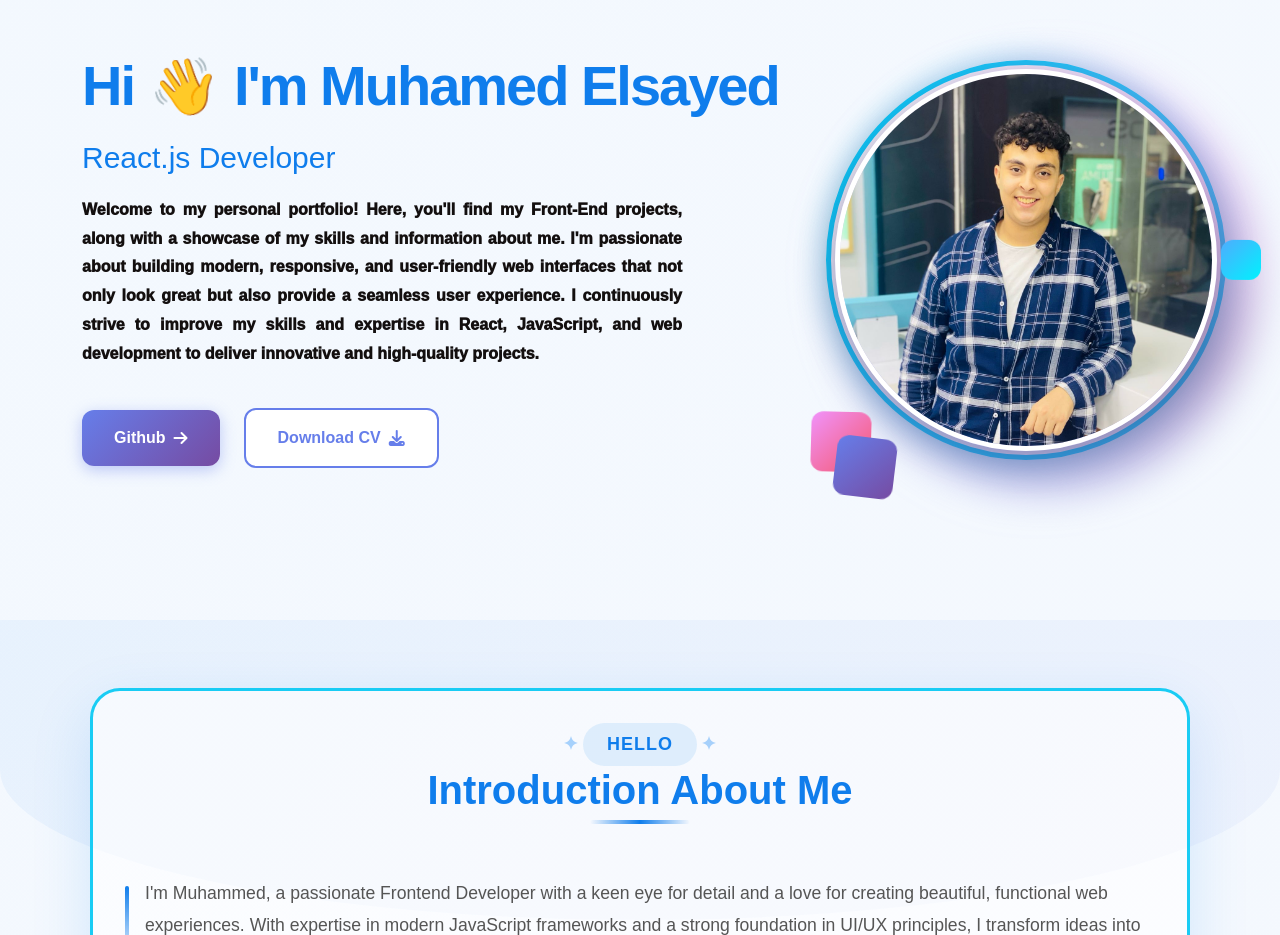
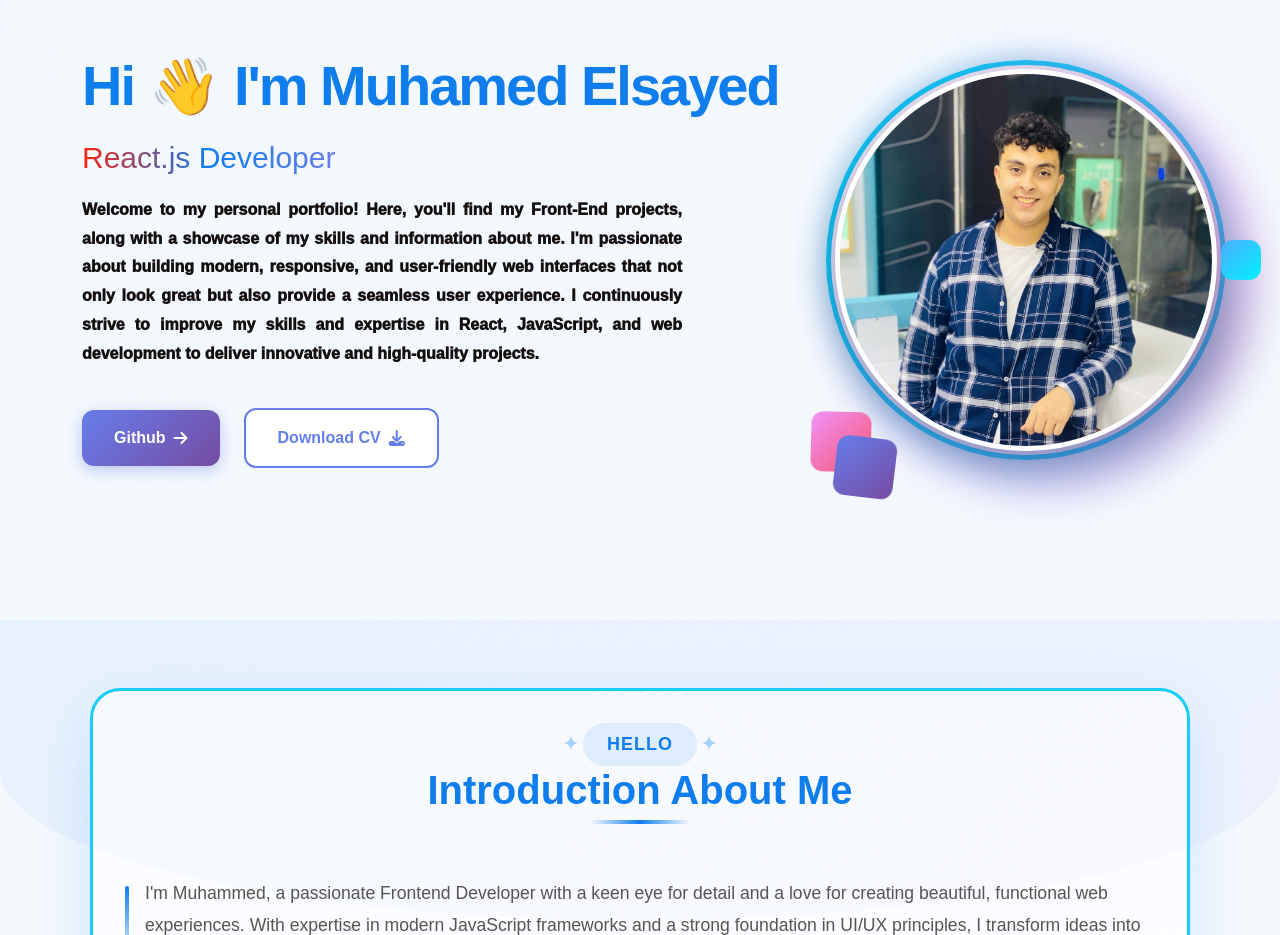
Before and after one commit to MOHAMED54353/My-Portfolio, a React (Vite) app: page / in a window 1280 px wide. Shown: the part 900-1835 px from the top of the page. Built offline with nearby package versions, Linux system fonts and the light colour scheme.

Commit message:
Enhance text styling in Home.css with gradient backgrounds and improved cursor animation

```diff
--- a/src/css/Home.css
+++ b/src/css/Home.css
@@ -68,16 +68,21 @@ body.dark-mode .hero-greeting {
 
 .typed-text {
   color: #0f7dec;
+  background: linear-gradient(90deg, #f8240d, #0f7dec, #667eea);
+  -webkit-background-clip: text;
+  background-clip: text;
+  -webkit-text-fill-color: transparent;
 }
 
 body.dark-mode .typed-text {
   color: #38a4ff;
+  background-image: linear-gradient(90deg, #f8240d, #38a4ff, #7388fd, #f8240d);
 }
 
 .typed-cursor {
   color: #0f7dec;
   font-weight: 300;
-  animation: blink 0.8s step-end infinite;
+  animation: blink 1.5s step-end infinite;
 }
 
 body.dark-mode .typed-cursor {
@@ -85,14 +90,14 @@ body.dark-mode .typed-cursor {
 }
 
 @keyframes blink {
-
-  0%,
-  100% {
-    opacity: 1;
-  }
-
   50% {
     opacity: 0;
+  }
+}
+
+@media (prefers-reduced-motion: reduce) {
+  .typed-cursor {
+    animation: none;
   }
 }
 
```
Also changed, not shown: 1 other file (tests, documents, lock files or other folders).
